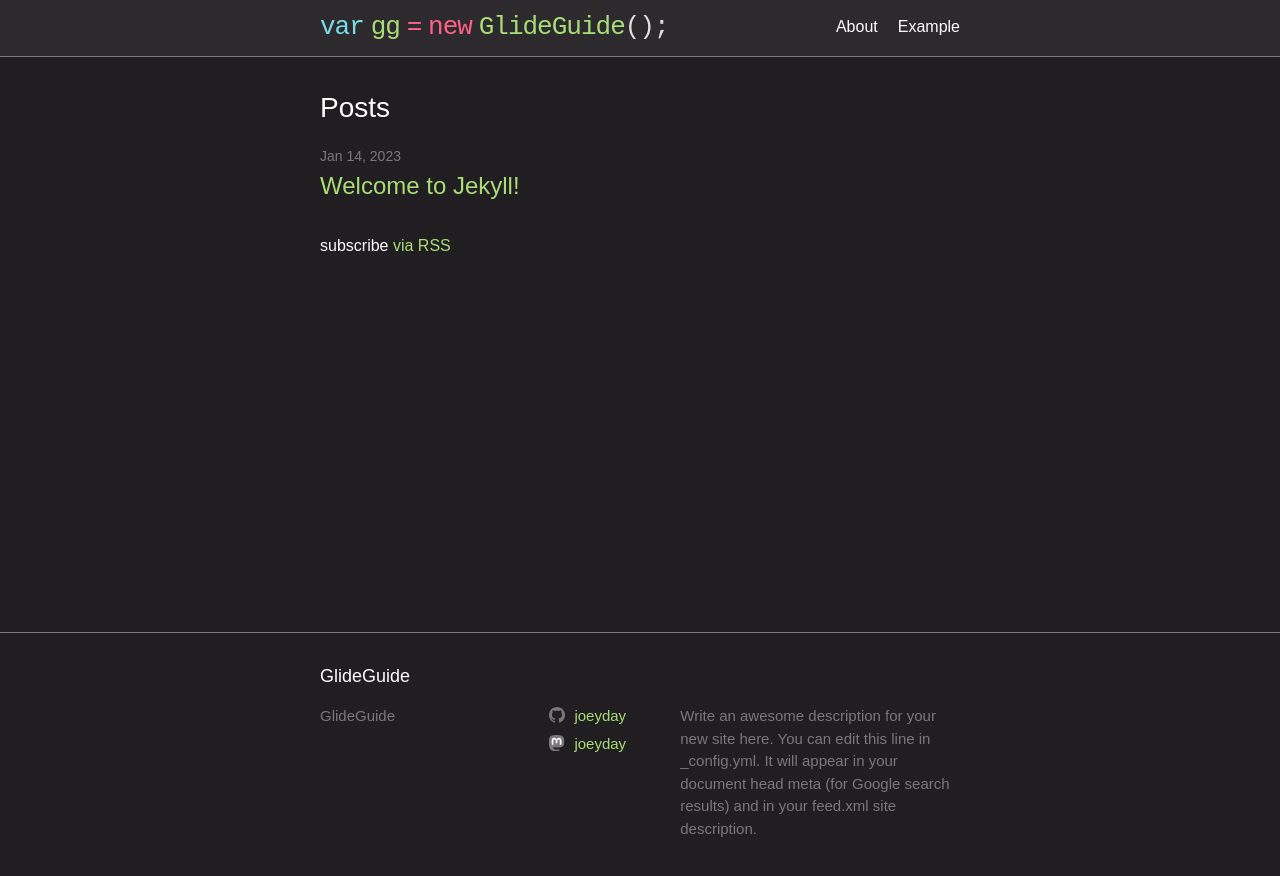
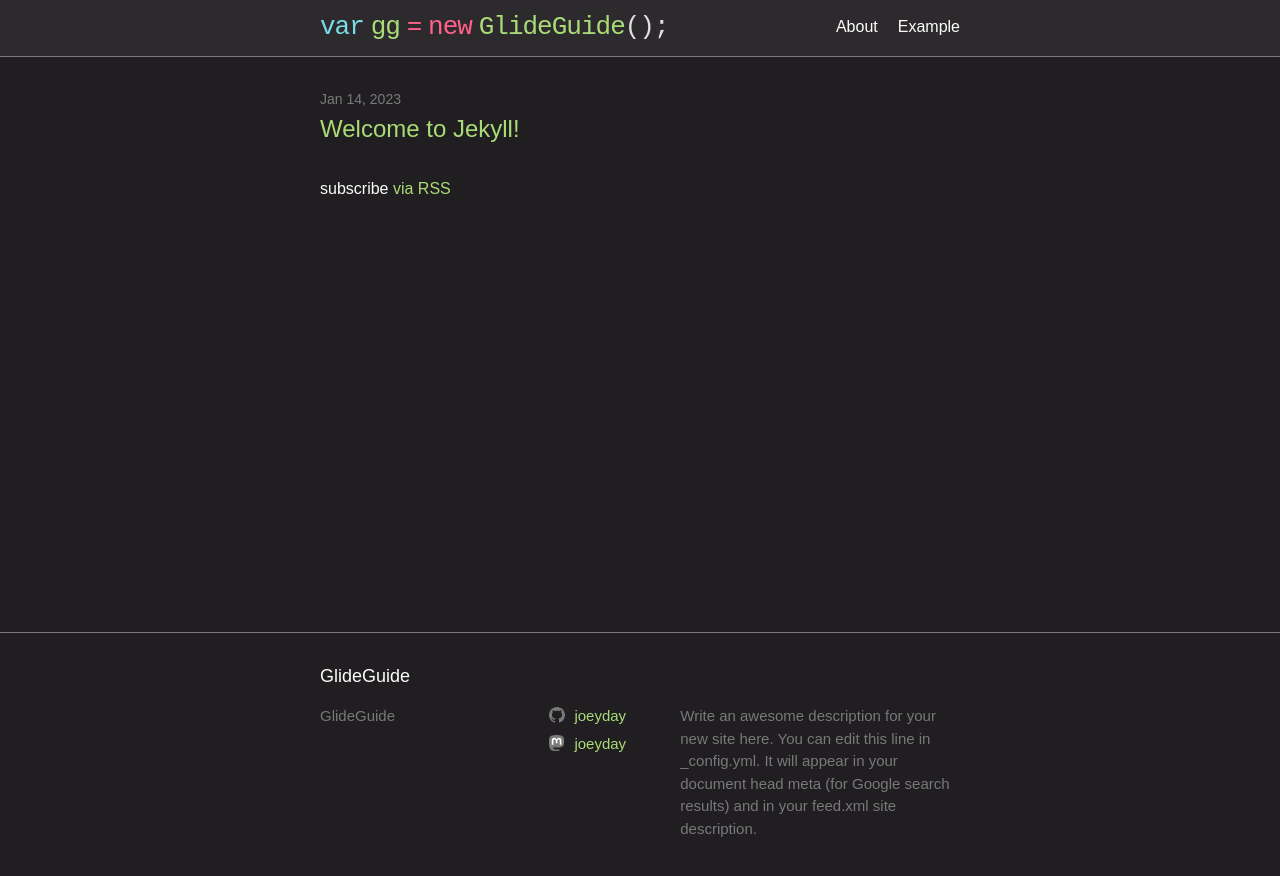
Before and after one commit to joeyday/glideguide.blog, a Jekyll site: the page built from index.md, in a window 1280 px wide. Shown: the top 876 px of the page. Built offline with Jekyll 4.4.1, drawn with Linux system fonts in a browser that asks for light colours; some web fonts are replaced.

Commit message:
Update home.html

```diff
--- a/_layouts/home.html
+++ b/_layouts/home.html
@@ -10,7 +10,7 @@ layout: default
   {{ content }}
 
   {%- if site.posts.size > 0 -%}
-    <h2 class="post-list-heading">{{ page.list_title | default: "Posts" }}</h2>
+    {% comment %}<h2 class="post-list-heading">{{ page.list_title | default: "Posts" }}</h2>{% endcomment %}
     <ul class="post-list">
       {%- for post in site.posts -%}
       <li>
```
